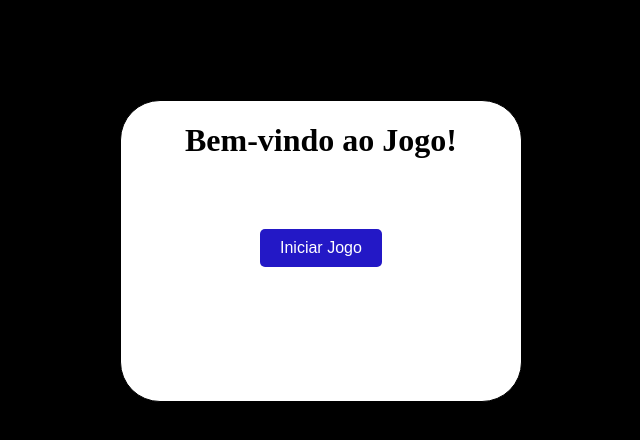
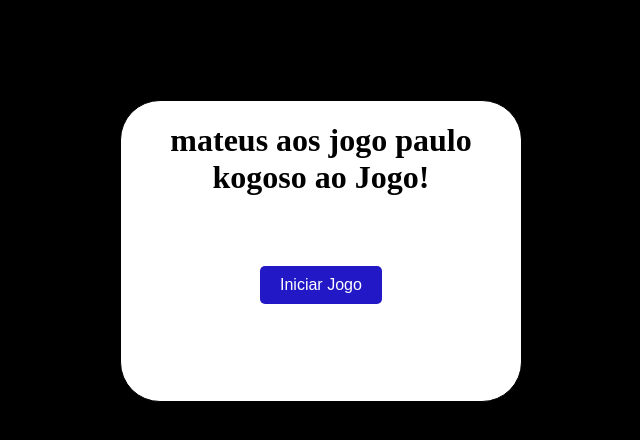
Before and after one commit to loremaf07/JogoEscape, a plain HTML site: page index.html in a window 1280 px wide. Shown: the whole page, without its empty margins (319-959 px from the left). Drawn offline with Linux system fonts and the light colour scheme.

Commit message:
novo commit

```diff
--- a/index.html
+++ b/index.html
@@ -8,7 +8,7 @@
 </head>
 <body>
     <div class="inicio">
-        <div class="titulo"><h1>Bem-vindo ao Jogo!</h1></div>
+        <div class="titulo"><h1>mateus aos jogo paulo kogoso ao Jogo!</h1></div>
         <button class="start-button" onclick="startGame()">Iniciar Jogo</button>
 
     </div>
```
